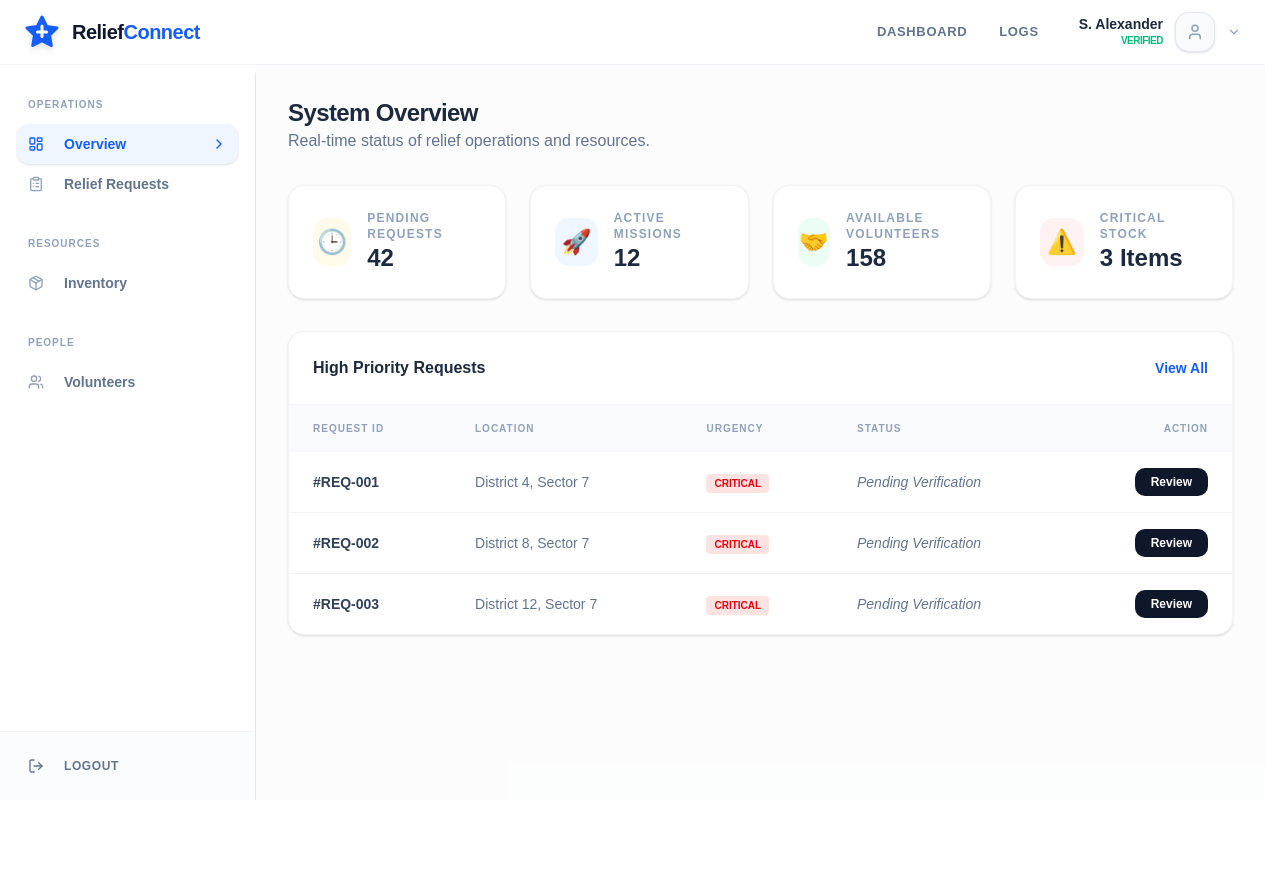
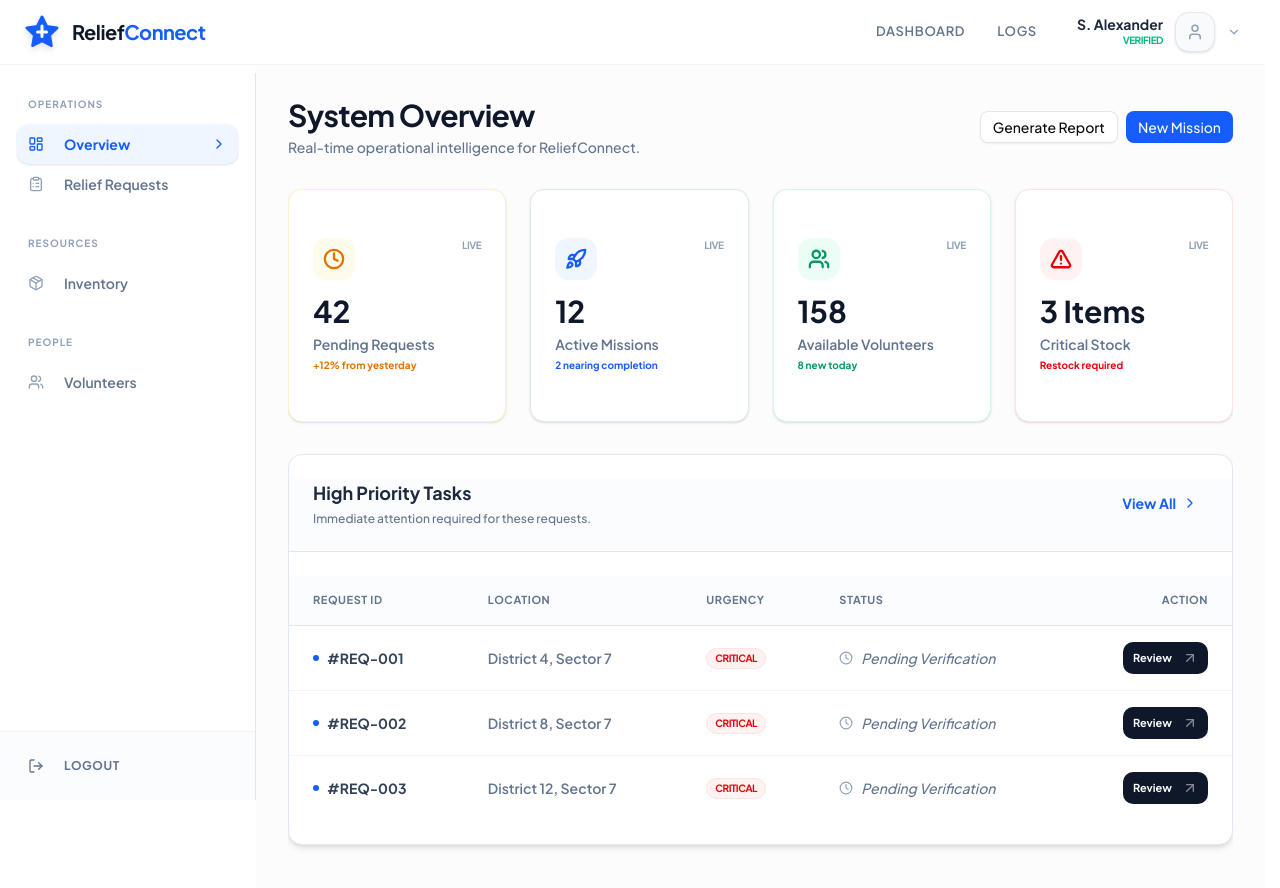
Before and after one commit to riyanj220/disaster-relief-portal-frontend, a React (Vite) app: page /admin in a window 1280 px wide. Shown: the top 888 px of the page. Before the commit the page ends 800 px from the top, so only its background shows below. Built offline with nearby package versions, Linux system fonts and the light colour scheme.

Commit message:
feat: enhance AdminDashboard with new stats layout and badge component, improve Sidebar and Navbar styles

```diff
--- a/src/components/Sidebar.jsx
+++ b/src/components/Sidebar.jsx
@@ -90,7 +90,7 @@ const SidebarContent = ({ role, pathname, onItemClick }) => {
                       <Button
                         variant="ghost"
                         className={cn(
-                          "group w-full justify-start h-10 px-3 rounded-xl transition-all",
+                          "group w-full justify-start h-10 cursor-pointer px-3 rounded-xl transition-all",
                           isActive
                             ? "bg-blue-50 text-blue-600 shadow-sm"
                             : "text-slate-500 hover:bg-slate-50"
--- a/src/components/layouts/AppLayout.jsx
+++ b/src/components/layouts/AppLayout.jsx
@@ -4,7 +4,6 @@ import Navbar from "./Navbar";
 import Sidebar from "../Sidebar";
 
 const AppLayout = ({ role }) => {
-  // role can be 'admin', 'volunteer', 'citizen' or null for public
   const [isSidebarOpen, setIsSidebarOpen] = useState(false);
   const hasSidebar = role && role !== "guest";
 
@@ -30,14 +29,17 @@ const AppLayout = ({ role }) => {
         )}
 
         <main
-          className={`grow ${hasSidebar ? "bg-gray-50/50 p-4 md:p-8" : ""}`}
+          className={cn(
+            "grow min-w-0 flex-1 overflow-x-hidden", // Added min-w-0 and overflow-x-hidden
+            hasSidebar ? "bg-gray-50/50 p-4 md:p-8" : ""
+          )}
         >
           <Outlet />
-          {/* Outlet: A placeholder from react-router that renders the child route elements. */}
         </main>
       </div>
     </div>
   );
 };
 
+const cn = (...classes) => classes.filter(Boolean).join(" ");
 export default AppLayout;
--- a/src/components/layouts/Navbar.jsx
+++ b/src/components/layouts/Navbar.jsx
@@ -1,6 +1,6 @@
 import { useState } from "react";
 import { Link, useLocation } from "react-router";
-import { User, Bell, ChevronDown, Menu } from "lucide-react";
+import { User, ChevronDown, Menu } from "lucide-react";
 
 // Note: Ensure Sidebar is imported or available in your Layout to handle the mobile Sheet trigger
 const Navbar = ({ onMenuClick }) => {
@@ -37,8 +37,8 @@ const Navbar = ({ onMenuClick }) => {
   );
 
   return (
-    <nav className="bg-white/80 backdrop-blur-md border-b border-slate-100 sticky top-0 z-50 w-full overflow-x-hidden">
-      <div className="max-w-7xl mx-auto py-3 px-4 sm:px-6 flex justify-between items-center">
+    <nav className="bg-white/80 backdrop-blur-md border-b border-slate-100 sticky top-0 z-50 w-full">
+      <div className="w-full mx-auto py-3 px-4 sm:px-6 flex justify-between items-center">
         {/* LEFT SIDE: Mobile Menu Toggle + Logo */}
         <div className="flex items-center gap-2 sm:gap-4">
           {/* Mobile Hamburger - Leftmost */}
--- /dev/null
+++ b/src/components/ui/badge.jsx
@@ -0,0 +1,44 @@
+import * as React from "react"
+import { Slot } from "@radix-ui/react-slot"
+import { cva } from "class-variance-authority";
+
+import { cn } from "@/lib/utils"
+
+const badgeVariants = cva(
+  "inline-flex items-center justify-center rounded-full border px-2 py-0.5 text-xs font-medium w-fit whitespace-nowrap shrink-0 [&>svg]:size-3 gap-1 [&>svg]:pointer-events-none focus-visible:border-ring focus-visible:ring-ring/50 focus-visible:ring-[3px] aria-invalid:ring-destructive/20 dark:aria-invalid:ring-destructive/40 aria-invalid:border-destructive transition-[color,box-shadow] overflow-hidden",
+  {
+    variants: {
+      variant: {
+        default:
+          "border-transparent bg-primary text-primary-foreground [a&]:hover:bg-primary/90",
+        secondary:
+          "border-transparent bg-secondary text-secondary-foreground [a&]:hover:bg-secondary/90",
+        destructive:
+          "border-transparent bg-destructive text-white [a&]:hover:bg-destructive/90 focus-visible:ring-destructive/20 dark:focus-visible:ring-destructive/40 dark:bg-destructive/60",
+        outline:
+          "text-foreground [a&]:hover:bg-accent [a&]:hover:text-accent-foreground",
+      },
+    },
+    defaultVariants: {
+      variant: "default",
+    },
+  }
+)
+
+function Badge({
+  className,
+  variant,
+  asChild = false,
+  ...props
+}) {
+  const Comp = asChild ? Slot : "span"
+
+  return (
+    <Comp
+      data-slot="badge"
+      className={cn(badgeVariants({ variant }), className)}
+      {...props} />
+  );
+}
+
+export { Badge, badgeVariants }
--- a/src/index.css
+++ b/src/index.css
@@ -1,6 +1,6 @@
+@import url("https://fonts.googleapis.com/css2?family=Plus+Jakarta+Sans:wght@400;500;600;700;800&display=swap");
 @import "tailwindcss";
 @import "tw-animate-css";
-@import url("https://fonts.googleapis.com/css2?family=Plus+Jakarta+Sans:wght@400;500;600;700;800&display=swap");
 
 @custom-variant dark (&:is(.dark *));
 html {
--- a/src/pages/admin/AdminDashboard.jsx
+++ b/src/pages/admin/AdminDashboard.jsx
@@ -1,123 +1,198 @@
 import React from "react";
 import { motion } from "framer-motion";
+import {
+  Clock,
+  Rocket,
+  Users,
+  AlertTriangle,
+  ChevronRight,
+  ArrowUpRight,
+} from "lucide-react";
+import { Card, CardContent, CardHeader, CardTitle } from "@/components/ui/card";
+import { Button } from "@/components/ui/button";
+import { Badge } from "@/components/ui/badge";
 
 const AdminDashboard = () => {
   const stats = [
     {
       label: "Pending Requests",
       value: "42",
-      icon: "🕒",
+      icon: Clock,
       color: "text-amber-600",
       bg: "bg-amber-50",
+      border: "border-amber-100",
+      change: "+12% from yesterday",
     },
     {
       label: "Active Missions",
       value: "12",
-      icon: "🚀",
+      icon: Rocket,
       color: "text-blue-600",
       bg: "bg-blue-50",
+      border: "border-blue-100",
+      change: "2 nearing completion",
     },
     {
       label: "Available Volunteers",
       value: "158",
-      icon: "🤝",
+      icon: Users,
       color: "text-emerald-600",
       bg: "bg-emerald-50",
+      border: "border-emerald-100",
+      change: "8 new today",
     },
     {
       label: "Critical Stock",
       value: "3 Items",
-      icon: "⚠️",
+      icon: AlertTriangle,
       color: "text-red-600",
       bg: "bg-red-50",
+      border: "border-red-100",
+      change: "Restock required",
     },
   ];
 
   return (
-    <div className="space-y-8">
+    <div className="space-y-8 w-full max-w-full overflow-x-hidden pb-10">
+      {/* Header Section */}
+      <div className="flex flex-col md:flex-row md:items-center justify-between gap-4">
         <div>
-        <h2 className="text-2xl font-black text-slate-800 tracking-tight">
+          <h2 className="text-3xl font-bold text-slate-900 tracking-tight">
             System Overview
           </h2>
-        <p className="text-slate-500">
-          Real-time status of relief operations and resources.
+          <p className="text-slate-500 text-sm font-medium mt-1">
+            Real-time operational intelligence for ReliefConnect.
           </p>
+        </div>
+        <div className="flex items-center gap-2">
+          <Button variant="outline" size="sm" className="hidden sm:flex">
+            Generate Report
+          </Button>
+          <Button size="sm" className="bg-blue-600 hover:bg-blue-700">
+            New Mission
+          </Button>
+        </div>
       </div>
 
       {/* Stats Grid */}
-      <div className="grid grid-cols-1 md:grid-cols-2 lg:grid-cols-4 gap-6">
+      <div className="grid grid-cols-1 sm:grid-cols-2 lg:grid-cols-4 gap-4 md:gap-6">
         {stats.map((stat, i) => (
           <motion.div
             key={i}
-            initial={{ opacity: 0, y: 20 }}
+            initial={{ opacity: 0, y: 15 }}
             animate={{ opacity: 1, y: 0 }}
             transition={{ delay: i * 0.1 }}
-            className="bg-white p-6 rounded-2xl shadow-sm border border-gray-100 flex items-center gap-4"
           >
-            <div
-              className={`w-12 h-12 ${stat.bg} ${stat.color} rounded-xl flex items-center justify-center text-2xl`}
+            <Card
+              className={cn("border shadow-sm overflow-hidden", stat.border)}
             >
-              {stat.icon}
+              <CardContent className="p-6">
+                <div className="flex justify-between items-start">
+                  <div className={cn("p-2.5 rounded-xl", stat.bg, stat.color)}>
+                    <stat.icon size={22} strokeWidth={2.5} />
                   </div>
-            <div>
-              <p className="text-xs font-bold text-slate-400 uppercase tracking-widest">
+                  <span className="text-[10px] font-bold text-slate-400 uppercase tracking-tighter">
+                    Live
+                  </span>
+                </div>
+                <div className="mt-4">
+                  <h3 className="text-3xl font-bold text-slate-900 leading-none">
+                    {stat.value}
+                  </h3>
+                  <p className="text-sm font-semibold text-slate-500 mt-2">
                     {stat.label}
                   </p>
-              <h3 className="text-2xl font-black text-slate-800">
-                {stat.value}
-              </h3>
+                  <p className={cn("text-[10px] font-bold mt-1", stat.color)}>
+                    {stat.change}
+                  </p>
                 </div>
+              </CardContent>
+            </Card>
           </motion.div>
         ))}
       </div>
 
-      {/* Priority Action Table */}
-      <div className="bg-white rounded-2xl shadow-sm border border-gray-100 overflow-hidden">
-        <div className="p-6 border-b border-gray-100 flex justify-between items-center">
-          <h3 className="font-bold text-slate-800">High Priority Requests</h3>
-          <button className="text-blue-600 text-sm font-bold hover:underline">
-            View All
-          </button>
+      {/* Priority Action Table Section */}
+      <Card className="border-slate-200 shadow-md overflow-hidden">
+        <CardHeader className="flex flex-row items-center justify-between space-y-0 pb-4 border-b bg-slate-50/50">
+          <div>
+            <CardTitle className="text-lg font-bold text-slate-800">
+              High Priority Tasks
+            </CardTitle>
+            <p className="text-xs text-slate-500 mt-1 font-medium">
+              Immediate attention required for these requests.
+            </p>
           </div>
+          <Button
+            variant="ghost"
+            size="sm"
+            className="text-blue-600 font-bold hover:text-blue-700"
+          >
+            View All <ChevronRight size={16} />
+          </Button>
+        </CardHeader>
+
+        <div className="w-full overflow-x-auto">
           <table className="w-full text-left border-collapse">
-          <thead className="bg-gray-50 text-slate-400 text-[10px] font-black uppercase tracking-widest">
+            <thead className="bg-slate-50/50 text-slate-500 text-[11px] font-bold uppercase tracking-wider">
               <tr>
-              <th className="px-6 py-4">Request ID</th>
-              <th className="px-6 py-4">Location</th>
-              <th className="px-6 py-4">Urgency</th>
-              <th className="px-6 py-4">Status</th>
-              <th className="px-6 py-4 text-right">Action</th>
+                <th className="px-6 py-4 border-b">Request ID</th>
+                <th className="px-6 py-4 border-b">Location</th>
+                <th className="px-6 py-4 border-b">Urgency</th>
+                <th className="px-6 py-4 border-b">Status</th>
+                <th className="px-6 py-4 border-b text-right">Action</th>
               </tr>
             </thead>
-          <tbody className="divide-y divide-gray-100 text-sm">
+            <tbody className="divide-y divide-slate-100 text-sm">
               {[1, 2, 3].map((id) => (
-              <tr key={id} className="hover:bg-gray-50/50 transition">
+                <tr
+                  key={id}
+                  className="hover:bg-slate-50/30 transition-colors group"
+                >
                   <td className="px-6 py-4 font-bold text-slate-700">
+                    <span className="flex items-center gap-2">
+                      <span className="w-1.5 h-1.5 rounded-full bg-blue-600" />
                       #REQ-00{id}
+                    </span>
                   </td>
-                <td className="px-6 py-4 text-slate-500 font-medium">
+                  <td className="px-6 py-4 text-slate-500 font-semibold">
                     District {id * 4}, Sector 7
                   </td>
                   <td className="px-6 py-4">
-                  <span className="px-2 py-1 bg-red-100 text-red-600 rounded text-[10px] font-black uppercase">
+                    <Badge
+                      variant="destructive"
+                      className="bg-red-50 text-red-600 border-red-100 text-[10px] font-bold uppercase tracking-tighter px-2"
+                    >
                       Critical
-                  </span>
+                    </Badge>
                   </td>
-                <td className="px-6 py-4 text-slate-500 italic">
+                  <td className="px-6 py-4">
+                    <div className="flex items-center gap-2 text-slate-500 italic font-medium">
+                      <Clock size={14} className="text-slate-400" />
                       Pending Verification
+                    </div>
                   </td>
                   <td className="px-6 py-4 text-right">
-                  <button className="bg-slate-900 text-white px-4 py-1.5 rounded-lg text-xs font-bold">
-                    Review
-                  </button>
+                    <Button
+                      size="sm"
+                      className="h-8 bg-slate-900 hover:bg-slate-800 font-bold text-[11px] rounded-lg"
+                    >
+                      Review{" "}
+                      <ArrowUpRight
+                        size={14}
+                        className="ml-1 opacity-50 group-hover:opacity-100 transition-opacity"
+                      />
+                    </Button>
                   </td>
                 </tr>
               ))}
             </tbody>
           </table>
         </div>
+      </Card>
     </div>
   );
 };
 
+const cn = (...classes) => classes.filter(Boolean).join(" ");
 export default AdminDashboard;
```
Lines whose indentation alone changed are shown as unchanged.
